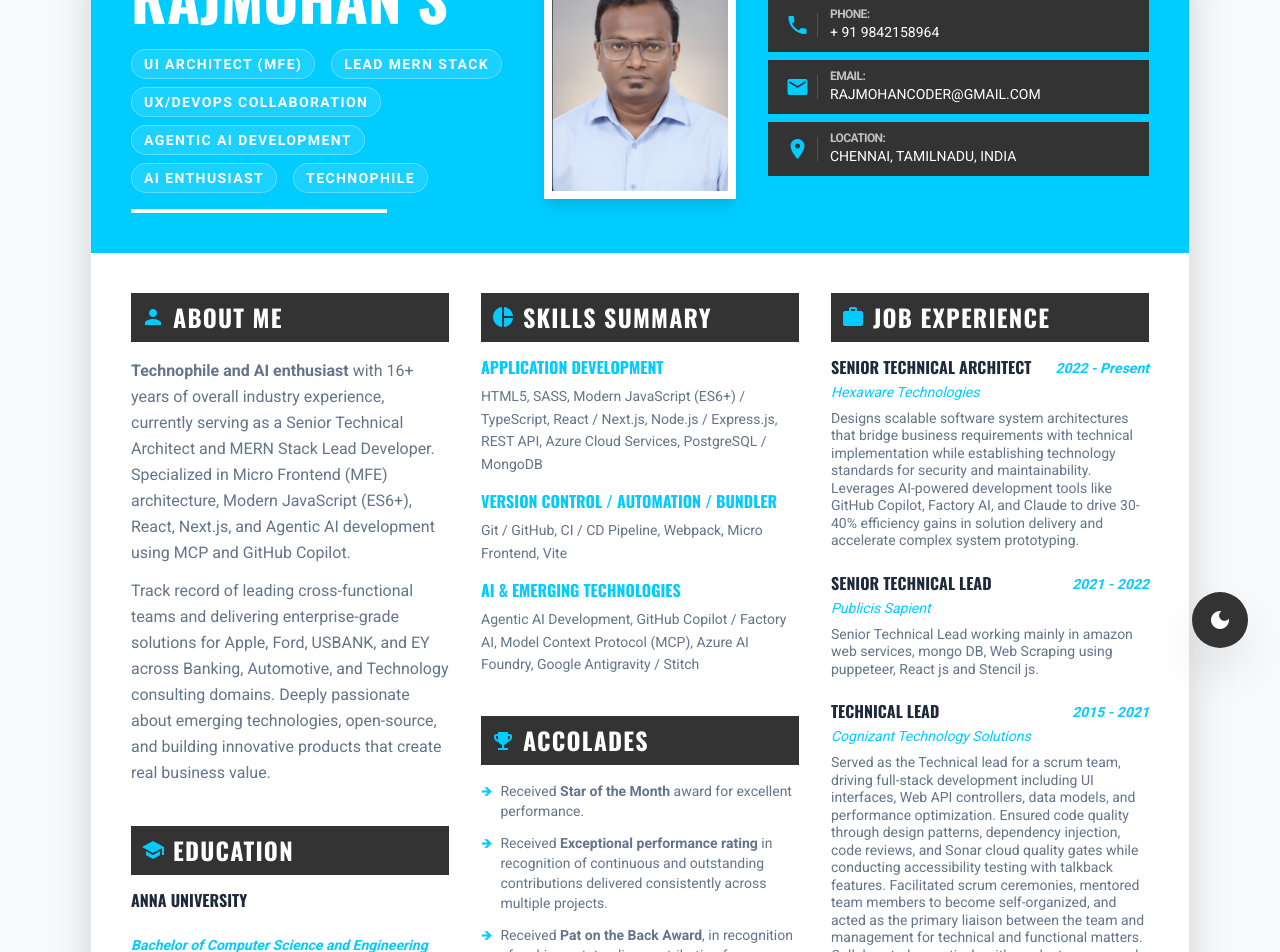
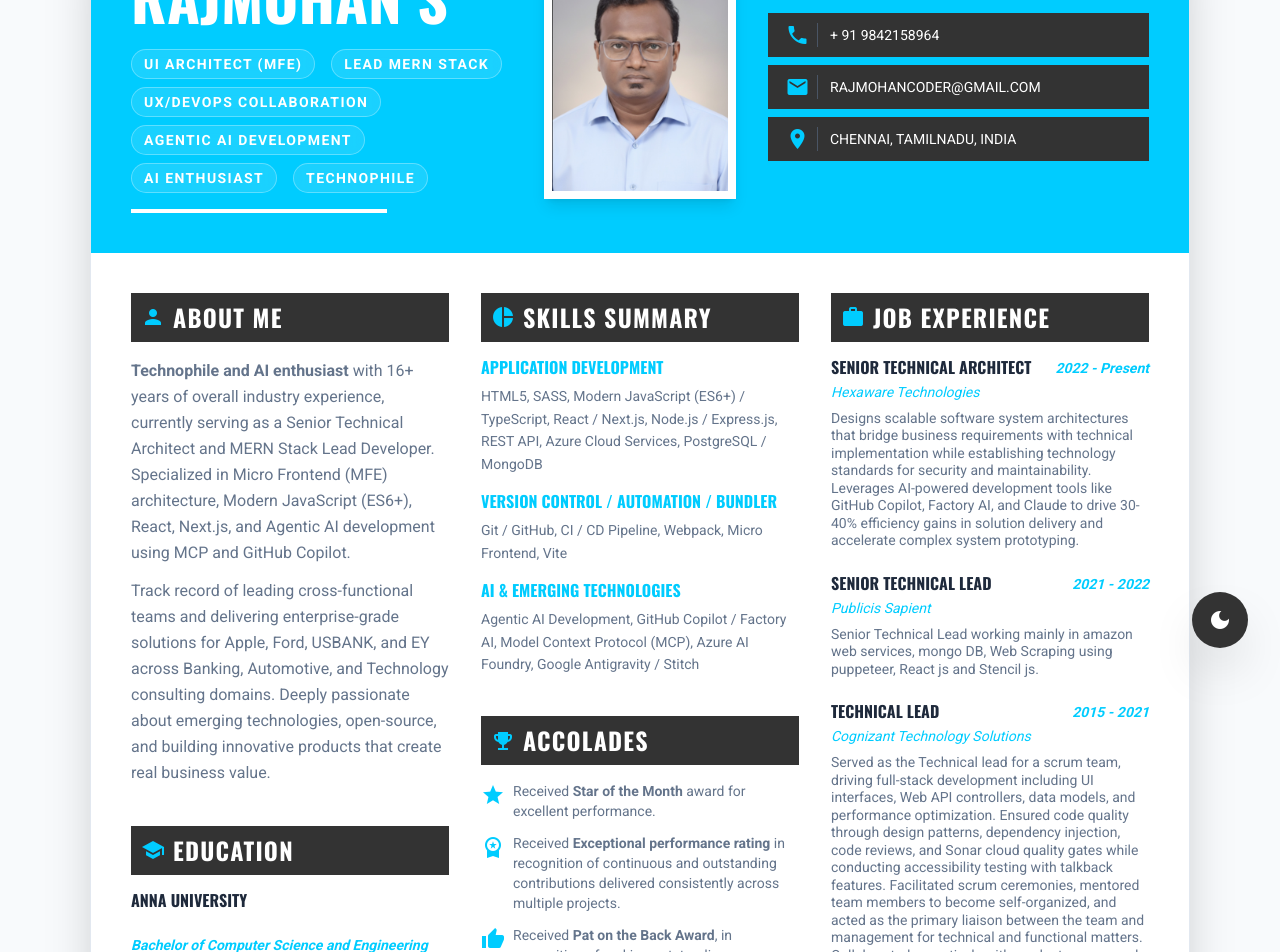
Before and after one commit to rajmohancoder/rajmohan-portfolio, a Next.js app: page / in a window 1280 px wide. Shown: the part 120-1072 px from the top of the page. Built offline with nearby package versions, Linux system fonts and the light colour scheme.

Commit message:
feat: Simplify contact information display and enhance award icons on homepage

```diff
--- a/src/app/page.tsx
+++ b/src/app/page.tsx
@@ -38,21 +38,16 @@ export default function Home() {
           </div>
           <div className="flex-1 w-full md:w-auto space-y-2">
             {[
-              { icon: "phone", label: "PHONE:", value: "+ 91 9842158964" },
-              { icon: "email", label: "EMAIL:", value: "RAJMOHANCODER@GMAIL.COM" },
-              // { icon: "language", label: "WEBSITE:", value: "WWW.JTHOMASON-DESIGN.COM" },
-              { icon: "location_on", label: "LOCATION:", value: "CHENNAI, TAMILNADU, INDIA" },
+              { icon: "phone", value: "+ 91 9842158964" },
+              { icon: "email", value: "RAJMOHANCODER@GMAIL.COM" },
+              // { icon: "language", value: "WWW.JTHOMASON-DESIGN.COM" },
+              { icon: "location_on", value: "CHENNAI, TAMILNADU, INDIA" },
             ].map((item, idx) => (
               <div key={idx} className="flex items-center bg-charcoal text-white p-2.5">
                 <div className="w-10 flex justify-center border-r border-gray-600 mr-3">
                   <span className="material-icons text-primary text-base">{item.icon}</span>
                 </div>
-                <div className="flex flex-col">
-                  <span className="text-xs font-bold tracking-tighter opacity-70 leading-none mb-0.5">
-                    {item.label}
-                  </span>
-                  <span className="text-sm">{item.value}</span>
-                </div>
+                <span className="text-sm">{item.value}</span>
               </div>
             ))}
           </div>
@@ -201,15 +196,15 @@ export default function Home() {
               </div>
               <div className="space-y-3 text-sm text-muted">
                 <p className="flex items-start">
-                  <span className="text-primary mr-2">🡺</span>
+                  <span className="text-primary mr-2 mt-0.5"><span className="material-icons text-lg">star</span></span>
                   <span>Received <strong>Star of the Month</strong> award for excellent performance.</span>
                 </p>
                 <p className="flex items-start">
-                  <span className="text-primary mr-2">🡺</span>
+                  <span className="text-primary mr-2 mt-0.5"><span className="material-icons text-lg">workspace_premium</span></span>
                   <span>Received <strong>Exceptional performance rating</strong> in recognition of continuous and outstanding contributions delivered consistently across multiple projects.</span>
                 </p>
                 <p className="flex items-start">
-                  <span className="text-primary mr-2">🡺</span>
+                  <span className="text-primary mr-2 mt-0.5"><span className="material-icons text-lg">thumb_up</span></span>
                   <span>Received <strong>Pat on the Back Award</strong>, in recognition of making outstanding contribution for successful demonstration & delivery of Apple project at critical times.</span>
                 </p>
               </div>
```
